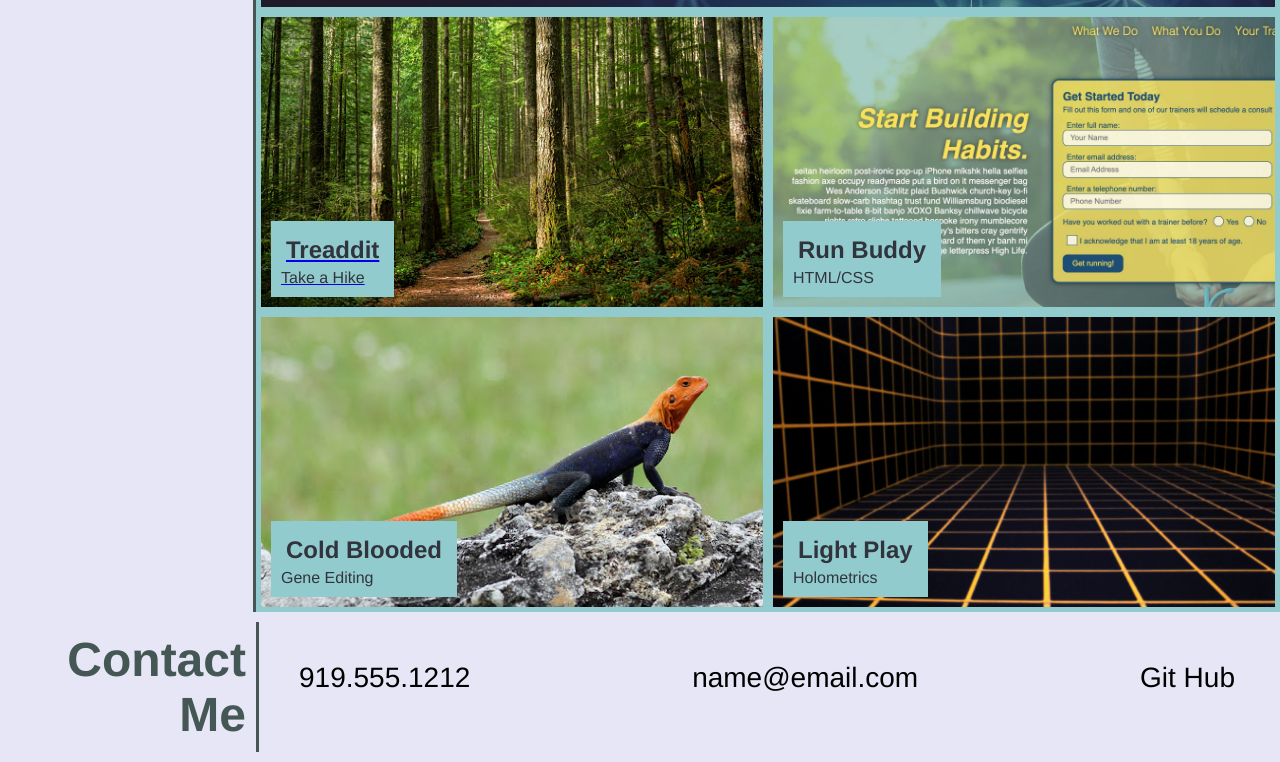
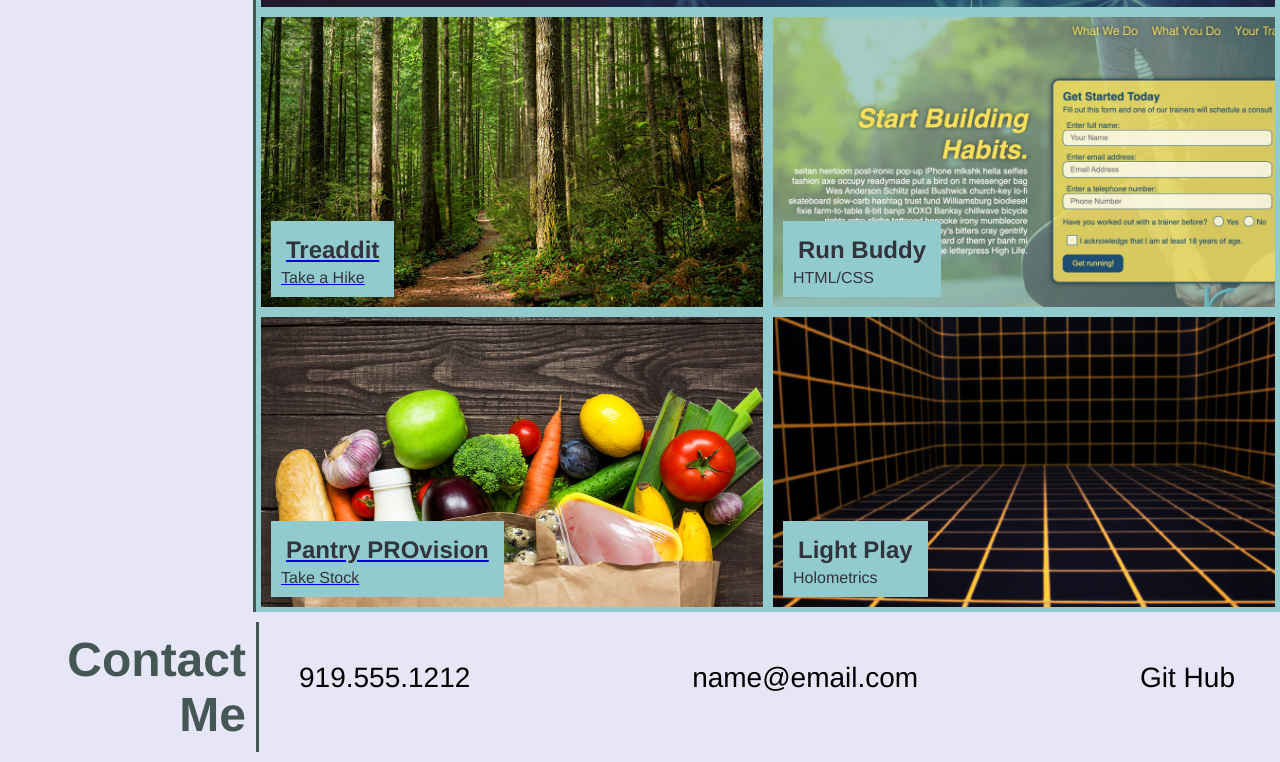
Before and after one commit to cahillmichael/mcahill-portfolio, a plain HTML site: page index.html in a window 1280 px wide. Shown: the part 1051-1813 px from the top of the page. Drawn offline with Linux system fonts and the light colour scheme.

Commit message:
updated tile

```diff
--- a/assets/css/style.css
+++ b/assets/css/style.css
@@ -189,7 +189,7 @@ header nav ul li a {
 }
 
 #card-four {
-    background-image: url("../images/lizard.jpeg");
+    background-image: url("../images/Groceries.jpeg");
     background-size: cover;
     background-position: center;
     flex: 0 0 50%;
--- a/index.html
+++ b/index.html
@@ -70,7 +70,7 @@
             </article>
           </a>
           <a href="https://treaddit.herokuapp.com/" id="card-two" class="card">
-            <article >
+            <article>
                 <div class="text">
                   <h3>Treaddit</h3>
                   <p>Take a Hike</p>
@@ -83,12 +83,14 @@
                 <p>HTML/CSS</p>
               </div>
           </article>
-          <article id="card-four" class="card">
+          <a href="https://secure-river-27449.herokuapp.com/" id="card-four" class="card">
+            <article>
               <div class="text">
-                <h3>Cold Blooded</h3>
-                <p>Gene Editing</p>
+                <h3>Pantry PROvision</h3>
+                <p>Take Stock</p>
               </div>
-          </article>
+            </article>
+          </a>
           <article id="card-five" class="card">
               <div class="text">
                 <h3>Light Play</h3>
```
Also changed, not shown: assets/images/Groceries.jpeg (added), 3 other files.
